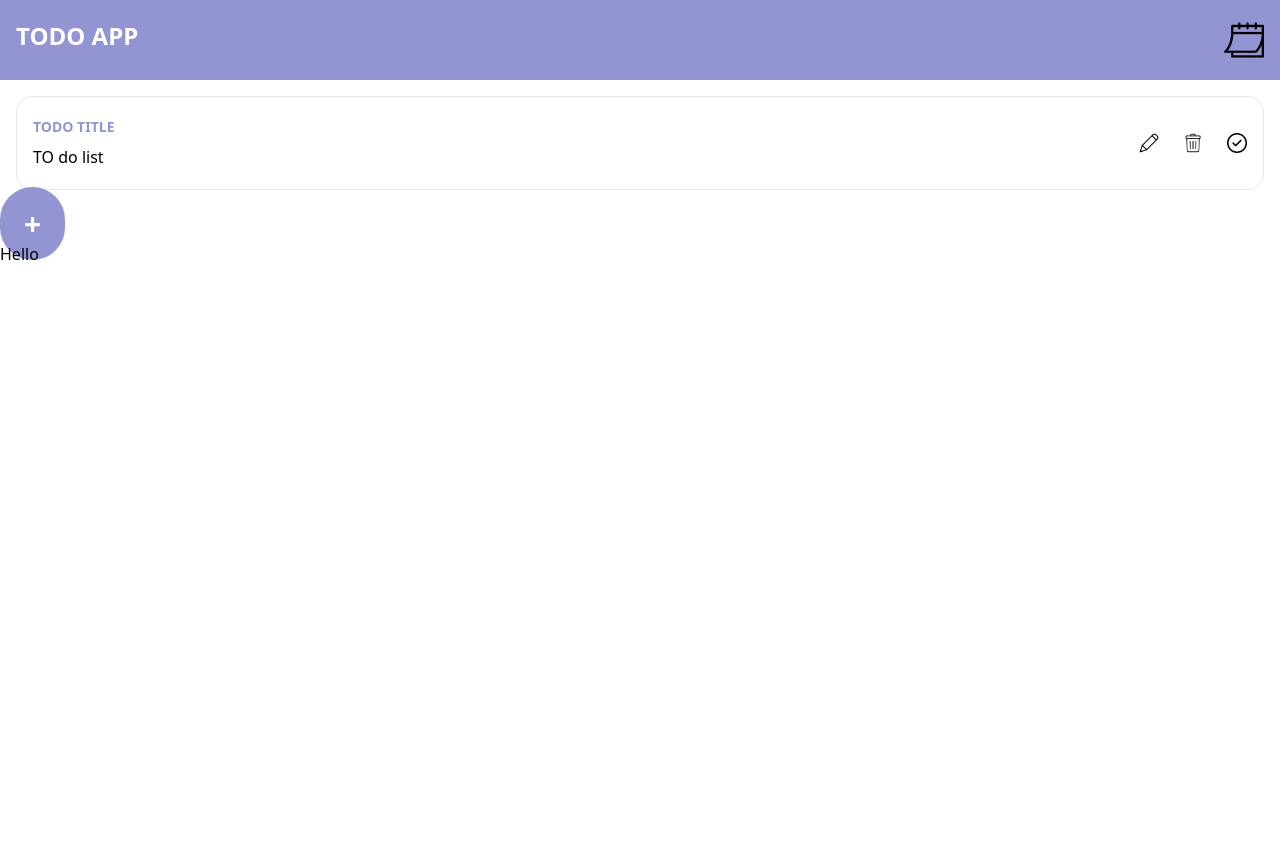
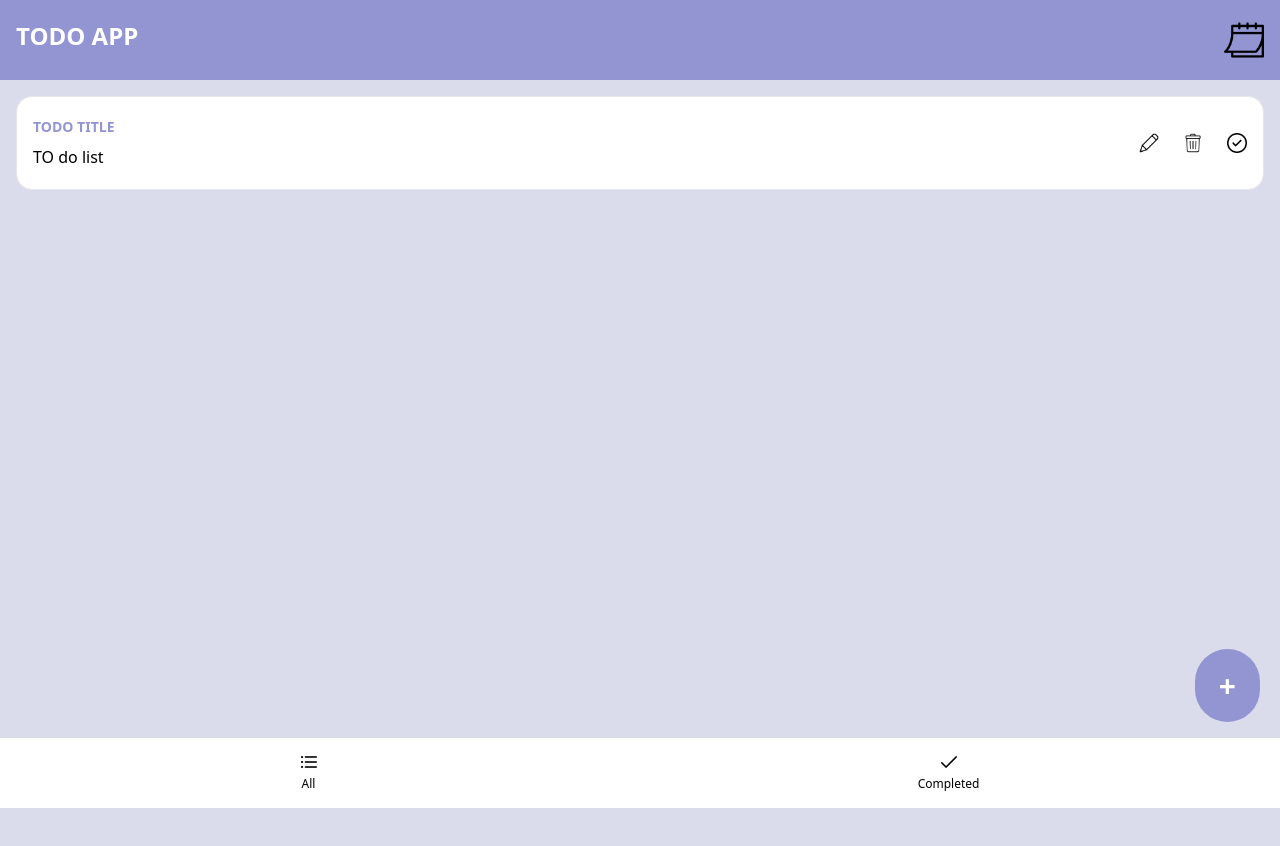
Before and after one commit to Mikwuegbu/todoListApp, a React (Vite) app: page / in a window 1280 px wide. Shown: the top 846 px of the page. Before the commit the page ends 800 px from the top, so only its background shows below. Built offline with nearby package versions, Linux system fonts and the light colour scheme.

Commit message:
ui finished

```diff
--- a/src/assets/index.js
+++ b/src/assets/index.js
@@ -3,5 +3,7 @@ import checkmark from './check-mark.png';
 import pen from './pen.png';
 import recycleBin from './recycle-bin.png';
 import arrow from './arrow.png';
+import list from './list.png';
+import tick from './tick.png';
 
-export { calendar, checkmark, pen, recycleBin, arrow };
+export { calendar, checkmark, pen, recycleBin, arrow, list, tick };
--- a/src/pages/Home.jsx
+++ b/src/pages/Home.jsx
@@ -1,19 +1,23 @@
-import { calendar, checkmark, pen, recycleBin } from '../assets';
+import { calendar, checkmark, list, pen, recycleBin, tick } from '../assets';
 import { Link } from 'react-router-dom';
 
 const Home = () => (
-	<div className="overflow-hidden relative">
+	<div className="">
+		<div className="bg-[#dadcec]">
 			<div className="bg-[#9395D3]">
 				<div className="flex justify-between mx-4 py-5">
 					<div className="font-semibold text-2xl text-white">TODO APP</div>
 					<img src={calendar} alt={calendar} className="w-10 h-10" />
 				</div>
 			</div>
-		<div>
-			<div className=" mx-4 my-4 border border-opacity-35 rounded-2xl hover:shadow-md">
+			<div className="flex flex-col h-screen relative">
+				<div className="flex-grow">
+					<div className=" bg-white mx-4 my-4 border border-opacity-35 rounded-2xl hover:shadow-md">
 						<div className="flex justify-between px-4 py-5">
 							<div className="space-y-2">
-						<h1 className="font-semibold text-sm text-[#9395D3]">TODO TITLE</h1>
+								<h1 className="font-semibold text-sm text-[#9395D3]">
+									TODO TITLE
+								</h1>
 								<p className="text-base">TO do list</p>
 							</div>
 							<div className="flex space-x-6 items-center">
@@ -29,7 +33,8 @@ const Home = () => (
 							</div>
 						</div>
 					</div>
-			<div className="">
+				</div>
+				<div className="bottom-14 fixed right-5 py-10">
 					<Link
 						to="/addtask"
 						className="text-white bg-[#9395D3] font-semibold text-3xl px-6 py-4 rounded-full"
@@ -37,12 +42,16 @@ const Home = () => (
 						+
 					</Link>
 				</div>
+				<div className="bg-white fixed -bottom-2 flex justify-around w-full py-4">
+					<div className="flex flex-col items-center">
+						<img src={list} alt={list} className="w-4 h-4" />
+						<p className="text-xs pt-1.5">All</p>
 					</div>
-		<div>
-			<div className="flex">
-				<img src="" alt="" srcset="" />
-				<img src="" alt="" srcset="" />
-				<p>Hello</p>
+					<div className="flex flex-col items-center">
+						<img src={tick} alt={tick} className="w-4 h-4" />
+						<p className="text-xs pt-1.5">Completed</p>
+					</div>
+				</div>
 			</div>
 		</div>
 	</div>
```
Also changed, not shown: src/assets/list.png (added), src/assets/tick.png (added), src/components/useFetch.jsx (added). Lines whose indentation alone changed are shown as unchanged.
